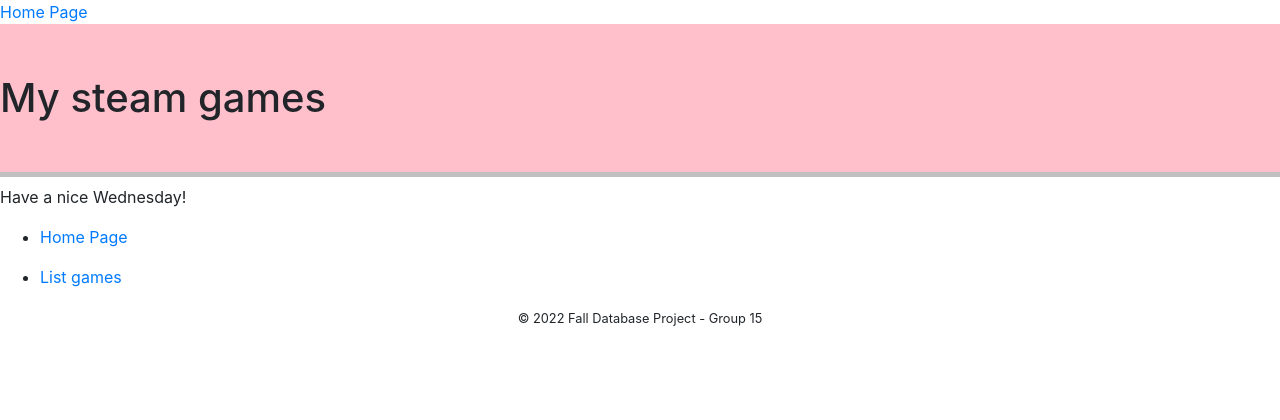
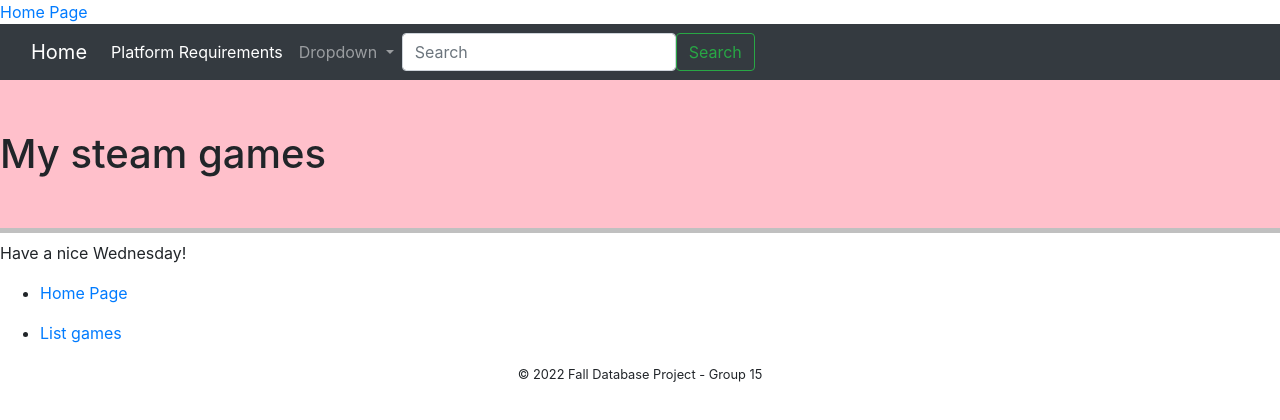
Before and after one commit to itudb2215/itudb2215, a Flask app: page / in a window 1280 px wide. Shown: the top 420 px of the page. Run offline with Flask 2, Linux system fonts and the light colour scheme; data that the repository does not hold is empty; some libraries are stand-ins or nearby versions.

Commit message:
Add basic navbar
Further improvement is necessary

```diff
--- a/project_flask/templates/games.html
+++ b/project_flask/templates/games.html
@@ -11,6 +11,7 @@
         <script src="https://cdn.jsdelivr.net/npm/bootstrap@5.0.2/dist/js/bootstrap.bundle.min.js" integrity="sha384-MrcW6ZMFYlzcLA8Nl+NtUVF0sA7MsXsP1UyJoMp4YLEuNSfAP+JcXn/tWtIaxVXM" crossorigin="anonymous"></script>
     </head>
 <body>
+{%include 'navbar.html'%}
 <h1>Games</h1>
 <!-- TODO: Deal if Background image does not exists (example game: naruto)-->
 {% if adds.background %}
@@ -31,7 +32,7 @@ class="bg-image d-flex justify-content-center align-items-center"
               {% set bg_color = '#eee' %}
           {% endif %}
     <div style="padding: 10px; background-color:  {{ bg_color }}; margin: 20px">
-      <p style="font-size: 24px">{{ adds.game_id, adds.background }}</p>
+      <p style="font-size: 24px">{{ adds.supporturl}}</p>
     </div>
     </table>
 </div>
--- a/project_flask/templates/home.html
+++ b/project_flask/templates/home.html
@@ -11,6 +11,7 @@
         <script src="https://cdn.jsdelivr.net/npm/bootstrap@5.0.2/dist/js/bootstrap.bundle.min.js" integrity="sha384-MrcW6ZMFYlzcLA8Nl+NtUVF0sA7MsXsP1UyJoMp4YLEuNSfAP+JcXn/tWtIaxVXM" crossorigin="anonymous"></script>
     </head>
     <body>
+    {%include 'navbar.html'%}
     <h1>My steam games</h1>
     <p>Have a nice {{ day }}!</p>
 
--- /dev/null
+++ b/project_flask/templates/navbar.html
@@ -0,0 +1,30 @@
+<nav class="navbar navbar-expand-lg navbar-dark bg-dark">
+    <div class="container-fluid">
+      <a class="navbar-brand" href="{{ url_for('home_page') }}" >Home</a>
+      <button class="navbar-toggler" type="button" data-bs-toggle="collapse" data-bs-target="#navbarSupportedContent" aria-controls="navbarSupportedContent" aria-expanded="false" aria-label="Toggle navigation">
+        <span class="navbar-toggler-icon"></span>
+      </button>
+      <div class="collapse navbar-collapse" id="navbarSupportedContent">
+        <ul class="navbar-nav me-auto mb-2 mb-lg-0">
+          <li class="nav-item">
+            <a class="nav-link active" aria-current="page" href="#">Platform Requirements</a>
+          </li>
+          <li class="nav-item dropdown">
+            <a class="nav-link dropdown-toggle" href="#" role="button" data-bs-toggle="dropdown" aria-expanded="false">
+              Dropdown
+            </a>
+            <ul class="dropdown-menu">
+              <li><a class="dropdown-item" href="#">User Information</a></li>
+              <li><a class="dropdown-item" href="#">Game Tags</a></li>
+              <li><hr class="dropdown-divider"></li>
+              <li><a class="dropdown-item" href="#">Price Information</a></li>
+            </ul>
+          </li>
+        </ul>
+        <form class="d-flex" role="search" >
+          <input class="form-control me-2" type="search" placeholder="Search" aria-label="Search">
+          <button class="btn btn-outline-success" type="submit">Search</button>
+        </form>
+      </div>
+    </div>
+  </nav>
```
